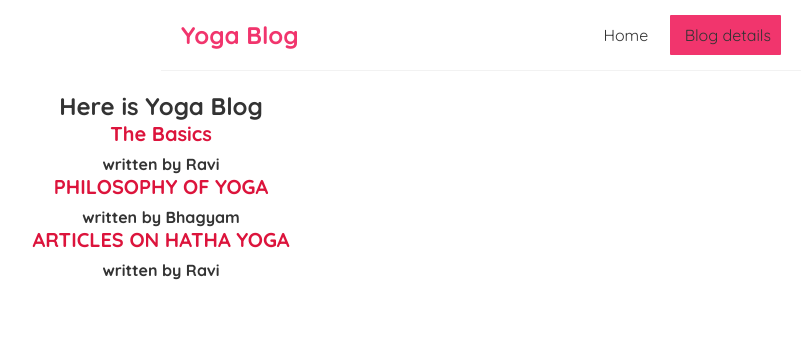
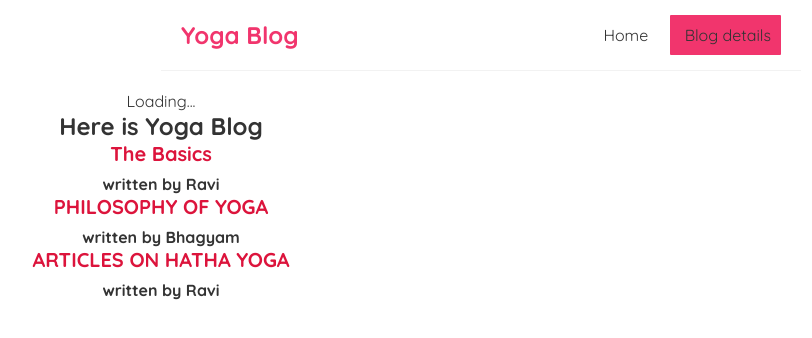
Before and after one commit to priyaravi12/yoga-blog, a React (Create React App) app: page / in a window 1280 px wide. Shown: the top 338 px of the page, without its empty margins (159-971 px from the left). Built offline with nearby package versions, Linux system fonts and the light colour scheme; data requests are answered from the project's data file.

Commit message:
custom hook

```diff
--- a/src/Home.js
+++ b/src/Home.js
@@ -1,32 +1,19 @@
 import { useEffect, useState } from "react";
 import BlogList from "./BlogList";
+import useFetch from "./useFetch";
 
 const Home = () => {
-    const [blogs, setBlogs] = useState(null);
-    const [pending, isPending] = useState(true);
+    const { data: blogs, isPending, error } = useFetch("http://localhost:8000/blogs");
 
     /*const handleDelete = (id) => {
         const newblogs = blogs.filter((blog) => blog.id !== id);
         setBlogs(newblogs);
     };*/
 
-    useEffect(() => {
-        setTimeout(() => {
-            fetch("http://localhost:8000/blogs")
-                .then((res) => {
-                    return res.json();
-                })
-                .then((data) => {
-                    console.log(data);
-                    setBlogs(data);
-                    isPending(false);
-                });
-        }, 1000);
-    }, []);
-
     return (
         <div className="home">
-            {pending && <div>Loading...</div>}
+            {error && <div>{error}</div>}
+            {isPending && <div>Loading...</div>}
             {blogs && (
                 <BlogList
                     blogs={blogs}
--- /dev/null
+++ b/src/useFetch.js
@@ -0,0 +1,35 @@
+import { useEffect, useState } from "react";
+
+const useFetch = (url) => {
+    const [data, setBlogs] = useState(null);
+    const [pending, isPending] = useState(true);
+    const [error, setError] = useState(null);
+
+    useEffect(() => {
+        setTimeout(() => {
+            fetch(url)
+                .then((res) => {
+                    console.log(res);
+                    if (!res.ok) {
+                        throw Error("unable to fetch blogs");
+                    }
+                    return res.json();
+                })
+                .then((data) => {
+                    console.log(data);
+                    setBlogs(data);
+                    isPending(false);
+                    setError(null);
+                })
+                .catch((err) => {
+                    console.log(err.message);
+                    setError(err.message);
+                    isPending(false);
+                });
+        }, 1000);
+    }, [url]);
+
+    return { data, isPending, error };
+};
+
+export default useFetch;
```
